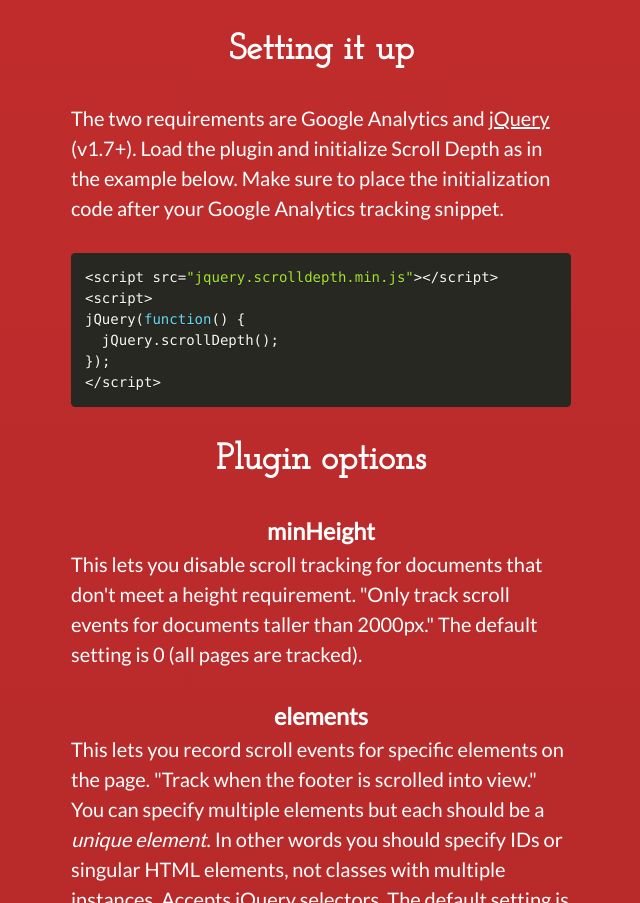
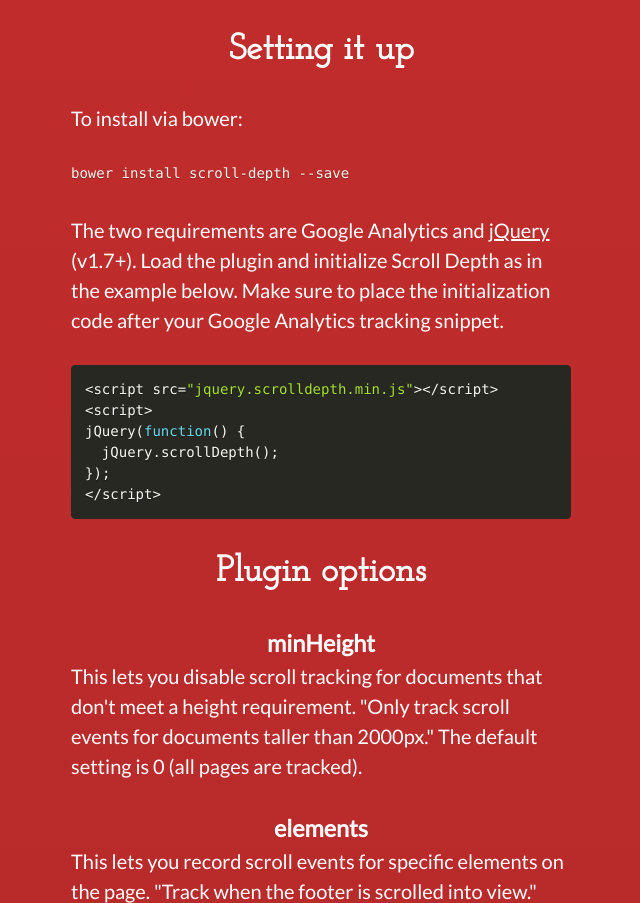
Before and after one commit to robflaherty/scroll-depth, a plain HTML site: page index.html in a window 1280 px wide. Shown: the part 2161-3064 px from the top of the page, without its empty margins (319-959 px from the left). Drawn offline with Linux system fonts and the light colour scheme.

Commit message:
bower documentaion added

```diff
--- a/index.html
+++ b/index.html
@@ -72,6 +72,11 @@
 <p>For some tips on using scroll depth metrics, <a href="https://medium.com/google-analytics/24762924fbf8" target="_blank">see this Medium post</a>.</p>
 
 <h2>Setting it up</h2>
+
+<p>To install via bower: </p>
+
+<pre><code class="language-shell">bower install scroll-depth --save</code>
+</pre>
 
 <p>The two requirements are Google Analytics and <a href="http://jquery.com/" target="_blank">jQuery</a> (v1.7+). Load the plugin and initialize Scroll Depth as in the example below. Make sure to place the initialization code after your Google Analytics tracking snippet.</p>
 
```
